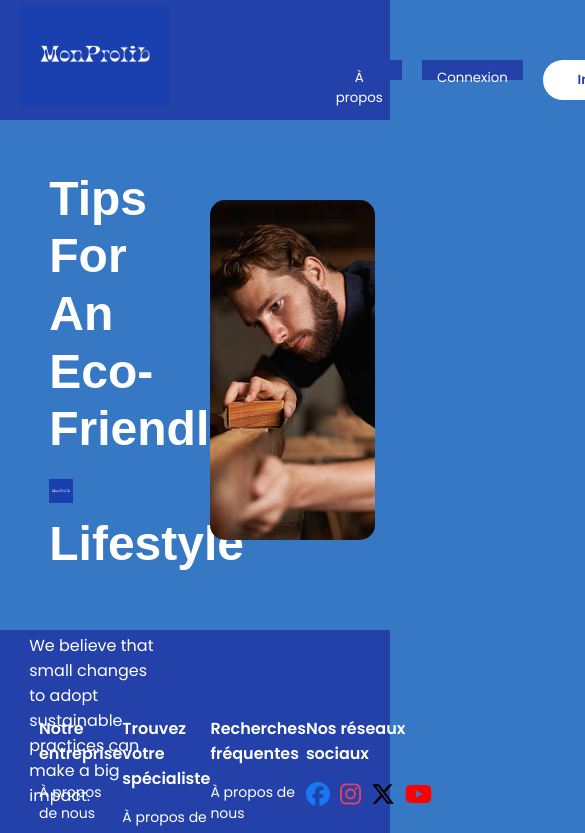
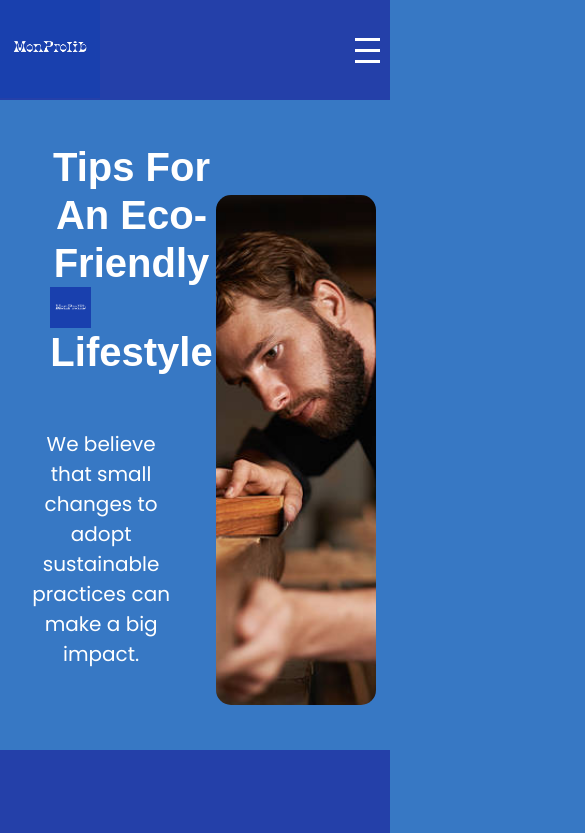
Before and after one commit to FayadIdrissB/MonProlib_, a React (Create React App) app in the folder frontend/: page / in a window 390 px wide. Shown: the top 833 px of the page, 585 px wide, since content can reach past the window. Built offline with nearby package versions, Linux system fonts and the light colour scheme.

Commit message:
dev responsive home page

```diff
--- a/frontend/src/Component/Footer/footer.css
+++ b/frontend/src/Component/Footer/footer.css
@@ -1,52 +1,56 @@
-.footer
-{
+.footer {
   display: flex;
   flex-direction: column;
   align-items: center;
   width: 100%;
   height: 250px;
   margin-top: 60px;
-    background-color: #2440A9;
+  background-color: #2440a9;
 }
 
-
-.footer_container
-{
+.footer_container {
   height: 100px;
   width: 80%;
   margin-top: 50px;
 }
 
-
-.footer_container_list
-{
+.footer_container_list {
   display: flex;
   justify-content: space-evenly;
 }
 
-
-.footer_container_list_block
-{
+.footer_container_list_block {
   margin-top: 20px;
 }
 
-
-.footer_container_list_title
-{
-    color: white;  /* Bleu foncé */
+.footer_container_list_title {
+  color: white; /* Bleu foncé */
   font-weight: 600;
 }
 
-
-.list
-{
+.list {
   color: white; /* Gris */
   font-size: 14px;
 }
 
-
-.list_icon
-{
+.list_icon {
   display: flex;
   justify-content: center;
 }
+
+@media only screen and (max-width: 600px) {
+  .footer {
+    margin-top: 0px;
+    height: 317px;
+  }
+  .footer_container {
+    width: 90%;
+    text-align: center;
+  }
+}
+
+@media only screen and (min-width: 600px) {
+  .footer_container {
+    margin-top: 0px;
+  }
+}
--- a/frontend/src/Component/Header/header.css
+++ b/frontend/src/Component/Header/header.css
@@ -1,101 +1,110 @@
-
-
-.header{
+/* Styles généraux du header */
+.header {
   display: flex;
-    justify-content: center;
+  flex-direction: column;
 }
 
-
-.header_container{
+.header_container {
   display: flex;
   justify-content: space-between;
   align-items: center;
   height: 100px;
   width: 100%;
-    padding-top: 20px;
-    background-color: #2440A9;
+  background-color: #2440a9;
 }
 
+.logo_header_ {
+  width: 100px;
+  cursor: pointer;
+}
 
-.header_container_button{
+/* Navigation classique (desktop) */
+.desktop-nav {
   display: flex;
   justify-content: space-evenly;
   width: 450px;
-    height: 40px;
-    margin-left: 35%;
+  align-items: center;
 }
 
-
-.header_container_button_paragraphe{
+.header_container_button_paragraphe {
+  background: none;
+  border: none;
   color: white;
   font-weight: 500;
-    font-family: 'Poppins', sans-serif;
+  font-family: "Poppins", sans-serif;
+  cursor: pointer;
 }
 
-
-.logo_header_{
-    width: 150px;
-    height: 100px;
-    margin-top: -25px;
-    margin-left: 20px;
-    object-fit: cover;
-}
-
-
-.header_container_button_title{
-    color: white;
-    font-weight: 700;
-    font-size: x-large;
-    margin-top: -15px;
-}
-
-
-.header_container_button_started{
+.header_container_button_started {
   display: flex;
   justify-content: center;
   align-items: center;
   font-weight: 600;
   height: 40px;
   width: 150px;
-    color: #2440A9;
+  color: #2440a9;
   background-color: white;
   border-radius: 20px;
-    font-family: 'Poppins', sans-serif;
+  font-family: "Poppins", sans-serif;
+  border: none;
+  cursor: pointer;
 }
 
-
 .header_container_button_started:hover {
-    background-color: #3778C4;
+  background-color: #3778c4;
   color: white;
 }
 
+/* Icône burger (mobile) */
+.burger-icon {
+  display: none; /* Masquée par défaut (affichée en mobile) */
+  flex-direction: column;
+  cursor: pointer;
+  padding: 10px;
+}
 
-.menu {
-    position: fixed;
-    top: 90px;
-    left: 92.5%;
-    transform: translateX(-50%);
-    background-color: #3778C4;
-    color: white;
-    width: 200px;
-    border-radius: 8px;
-    box-shadow: 0px 4px 6px rgba(0, 0, 0, 0.1);
-    padding: 10px 0;
+.burger-line {
+  width: 25px;
+  height: 3px;
+  background-color: white;
+  margin: 4px 0;
+}
+
+/* Menu mobile */
+.mobile-menu {
   display: flex;
   flex-direction: column;
-    z-index: 10;
+  background-color: #2440a9;
+  width: 100%;
+  text-align: center;
 }
 
-
-.menu_item {
-    padding: 12px;
-    text-align: center;
+.mobile-menu_item {
+  padding: 15px;
+  border-bottom: 1px solid #3778c4;
+  background: none;
+  border: none;
+  color: white;
+  font-family: "Poppins", sans-serif;
   cursor: pointer;
-    transition: background 0.3s;
-    background-color: #3778C4;
 }
 
+.mobile-menu_item:hover {
+  background-color: #3778c4;
+}
 
-.menu_item:hover {
-    background-color: #2440A9;
+/* Media Queries pour les écrans de moins de 600px */
+@media only screen and (max-width: 600px) {
+  .logo_header_ {
+    width: 100px;
+    height: 100px;
   }
+  /* Masquer la navigation desktop */
+  .desktop-nav {
+    display: none;
+  }
+  /* Afficher l'icône burger */
+  .burger-icon {
+    display: flex;
+  }
+}
--- a/frontend/src/Component/Header/header.jsx
+++ b/frontend/src/Component/Header/header.jsx
@@ -7,33 +7,31 @@ import Logo from "../../image/logoP.png";
 function Header() {
   const navigate = useNavigate();
 
-  const [showDropdown, setShowDropdown] = useState(false);
-  const dropdownRef = useRef(null); // Référence pour détecter les clics en dehors
+  const [showMobileMenu, setShowMobileMenu] = useState(false);
+  const menuRef = useRef(null);
 
-  // Fonction pour basculer l'affichage du menu
-  const toggleDropdown = () => {
-    setShowDropdown(!showDropdown);
+  // Bascule l'affichage du menu mobile
+  const toggleMobileMenu = () => {
+    setShowMobileMenu(!showMobileMenu);
   };
 
-  // Fonction pour fermer le menu si on clique en dehors
+  // Ferme le menu si l'utilisateur clique en dehors
   const handleClickOutside = (event) => {
-    if (dropdownRef.current && !dropdownRef.current.contains(event.target)) {
-      setShowDropdown(false);
+    if (menuRef.current && !menuRef.current.contains(event.target)) {
+      setShowMobileMenu(false);
     }
   };
 
-  // Ajout d'un écouteur d'événement pour détecter les clics en dehors
   useEffect(() => {
-    if (showDropdown) {
+    if (showMobileMenu) {
       document.addEventListener("mousedown", handleClickOutside);
     } else {
       document.removeEventListener("mousedown", handleClickOutside);
     }
-
     return () => {
       document.removeEventListener("mousedown", handleClickOutside);
     };
-  }, [showDropdown]);
+  }, [showMobileMenu]);
 
   return (
     <div className="header">
@@ -41,13 +39,18 @@ function Header() {
         <div className="header_container_button-logo">
           <img
             src={Logo}
-            alt=""
+            alt="Logo"
             onClick={() => navigate("/")}
             className="logo_header_"
           />
         </div>
-        <div className="header_container_button">
-          <button className="header_container_button_paragraphe">
+
+        {/* Navigation classique pour desktop */}
+        <div className="header_container_button desktop-nav">
+          <button
+            className="header_container_button_paragraphe"
+            onClick={() => navigate("/about")}
+          >
             À propos
           </button>
           <button
@@ -56,33 +59,54 @@ function Header() {
           >
             Connexion
           </button>
-
-          {/* Bouton "Get Started" avec gestion du menu au clic */}
           <button
             className="header_container_button_started"
-            onClick={toggleDropdown}
-            ref={dropdownRef}
+            onClick={() => navigate("/register")}
           >
             Inscription
-            {showDropdown && (
-              <div className="menu">
-                <button
-                  className="menu_item"
-                  onClick={() => navigate("/register_user")}
-                >
-                  Compte Utilisateur
-                </button>
-                <button
-                  className="menu_item"
-                  onClick={() => navigate("/register_pro")}
-                >
-                  Compte Pro
-                </button>
-              </div>
-            )}
           </button>
         </div>
+
+        {/* Icône burger pour mobile */}
+        <div className="burger-icon mobile-nav" onClick={toggleMobileMenu}>
+          <span className="burger-line"></span>
+          <span className="burger-line"></span>
+          <span className="burger-line"></span>
+        </div>
       </div>
+
+      {/* Menu mobile */}
+      {showMobileMenu && (
+        <div className="mobile-menu" ref={menuRef}>
+          <button
+            className="mobile-menu_item"
+            onClick={() => {
+              navigate("/about");
+              setShowMobileMenu(false);
+            }}
+          >
+            À propos
+          </button>
+          <button
+            className="mobile-menu_item"
+            onClick={() => {
+              navigate("/Login");
+              setShowMobileMenu(false);
+            }}
+          >
+            Connexion
+          </button>
+          <button
+            className="mobile-menu_item"
+            onClick={() => {
+              navigate("/register");
+              setShowMobileMenu(false);
+            }}
+          >
+            Inscription
+          </button>
+        </div>
+      )}
     </div>
   );
 }
--- a/frontend/src/Pages/home/home.css
+++ b/frontend/src/Pages/home/home.css
@@ -1,36 +1,26 @@
-
-body
-{
+body {
   width: 100%;
-  background-color: #3778C4;
+  background-color: #3778c4;
 }
 
-
-h1
-{
+h1 {
   color: white;
-    font-family: 'Poppins', sans-serif;
+  font-family: "Poppins", sans-serif;
 }
 
-
-p
-{
+p {
   color: white;
-    font-family: 'Poppins', sans-serif;
+  font-family: "Poppins", sans-serif;
 }
 
-
-.body_
-{
+.body_ {
   display: flex;
   margin-top: 50px;
   height: 400px;
   width: 100%;
 }
 
-
-.body_container
-{
+.body_container {
   display: flex;
   flex-direction: column;
   align-items: center;
@@ -38,17 +28,13 @@ p
   width: 50%;
 }
 
-
-.body_container_text
-{
+.body_container_text {
   margin-top: -60px;
   height: 400px;
   width: 70%;
 }
 
-
-.body_container_text_title
-{
+.body_container_text_title {
   font-size: 48px;
   font-weight: bold;
   color: white;
@@ -57,48 +43,37 @@ p
   font-family: Arial, sans-serif;
 }
 
-
-.body_logo
-{
+.body_logo {
   width: 25%;
 }
 
-
-.body_container_text_paragraphe
-{
+.body_container_text_paragraphe {
   color: white;
 }
 
-
-.body_container_text_search
-{
+.body_container_text_search {
   display: flex;
   align-items: center;
   justify-content: space-between;
   height: 50px;
   width: 100%;
-    background-color: #2440A9;
+  background-color: #2440a9;
   border-radius: 20px;
-    border: #2440A9 1px solid;
+  border: #2440a9 1px solid;
   margin-top: 20px;
 }
 
-.body_container_text_search_paragraphe
-{
+.body_container_text_search_paragraphe {
   margin-left: 15px;
   color: white;
 }
 
-
-.text-icone
-{
+.text-icone {
   color: white;
   width: 60px;
 }
 
-
-.body_container_image
-{
+.body_container_image {
   display: flex;
   justify-content: center;
   align-items: center;
@@ -106,27 +81,51 @@ p
   width: 50%;
 }
 
-
-.mecanicien_img
-{
+.mecanicien_img {
   height: 85%;
   width: 85%;
   object-fit: cover;
   border-radius: 15px;
 }
 
-
-.text-icone
-{
+.text-icone {
   color: black;
   width: 60px;
 }
 
-
-.carousel_img
-{
+.carousel_img {
   height: 85%;
   width: 85%;
   object-fit: cover;
   border-radius: 15px;
 }
+
+/* responsive media queries */
+
+@media only screen and (max-width: 600px) {
+
+  /* body */
+  .body_ {
+    height: 600px;
+  }
+  .body_container {
+    width: 100%;
+  }
+  .body_container_image {
+    width: 100%;
+    height: 100%;
+  }
+
+  .body_container_text {
+    display: block;
+  }
+  .body_container_text_title {
+    text-align: center;
+    font-size: 40px;
+    display: grid;
+  }
+  .body_container_text_paragraphe {
+    font-size: 20px;
+    text-align: center;
+  }
+}
```
Also changed, not shown: frontend/src/Pages/home/home.jsx (+23 -22 lines). Lines whose indentation alone changed are shown as unchanged.
